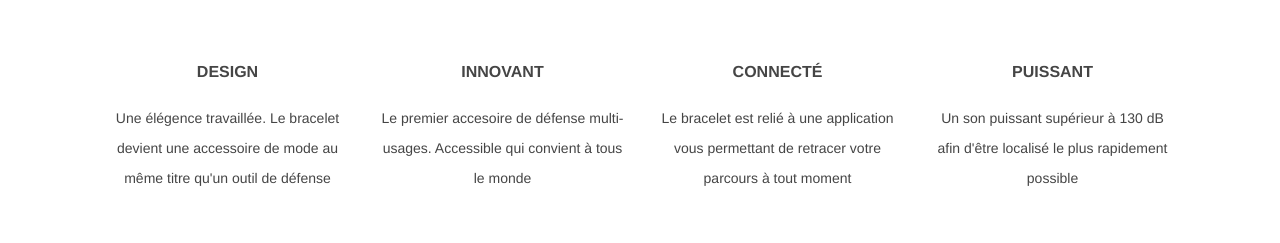
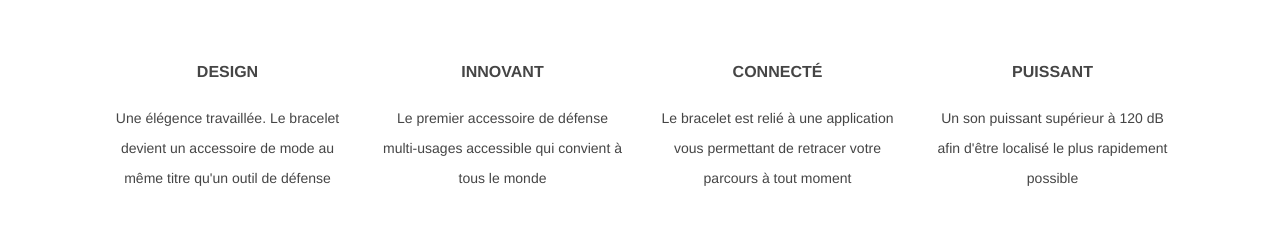
Before and after one commit to Kogakukan/myselfbracelet.github.io, a plain HTML site: page index.html in a window 1280 px wide. Shown: the part 1215-1458 px from the top of the page. Drawn offline with Linux system fonts and the light colour scheme; some packages are replaced by stand-ins of ours; a web font is replaced by a local one.

Commit message:
Update index.html

```diff
--- a/index.html
+++ b/index.html
@@ -67,13 +67,13 @@
         <div class="small-12 medium-3 large-3 columns">
           <img src="img/layers.png" alt="" width="100" class="serv_icon" title=""/>
           <h2 class="title"> Design </h2>
-          <p> Une élégence travaillée. Le bracelet devient une accessoire de mode au même titre qu'un outil de défense</p>
+          <p> Une élégence travaillée. Le bracelet devient un accessoire de mode au même titre qu'un outil de défense</p>
         </div>
 
         <div class="small-12 medium-3 large-3 columns">
           <img src="img/idea.png" alt="" width="100" class="serv_icon" title=""/>
           <h2 class="title">Innovant</h2>
-          <p> Le premier accesoire de défense multi-usages. Accessible qui convient à tous le monde</p>
+          <p> Le premier accessoire de défense multi-usages accessible qui convient à tous le monde</p>
         </div>
 
         <div class="small-12 medium-3 large-3 columns">
@@ -85,7 +85,7 @@
         <div class="small-12 medium-3 large-3 columns">
           <img src="img/play-button.png" alt="" width="100" class="serv_icon" title=""/>
           <h2 class="title">Puissant</h2>
-          <p> Un son puissant supérieur à 130 dB afin d'être localisé le plus rapidement possible</p>
+          <p> Un son puissant supérieur à 120 dB afin d'être localisé le plus rapidement possible</p>
         </div>
       </div>
       <!--    End Services List    -->
```
